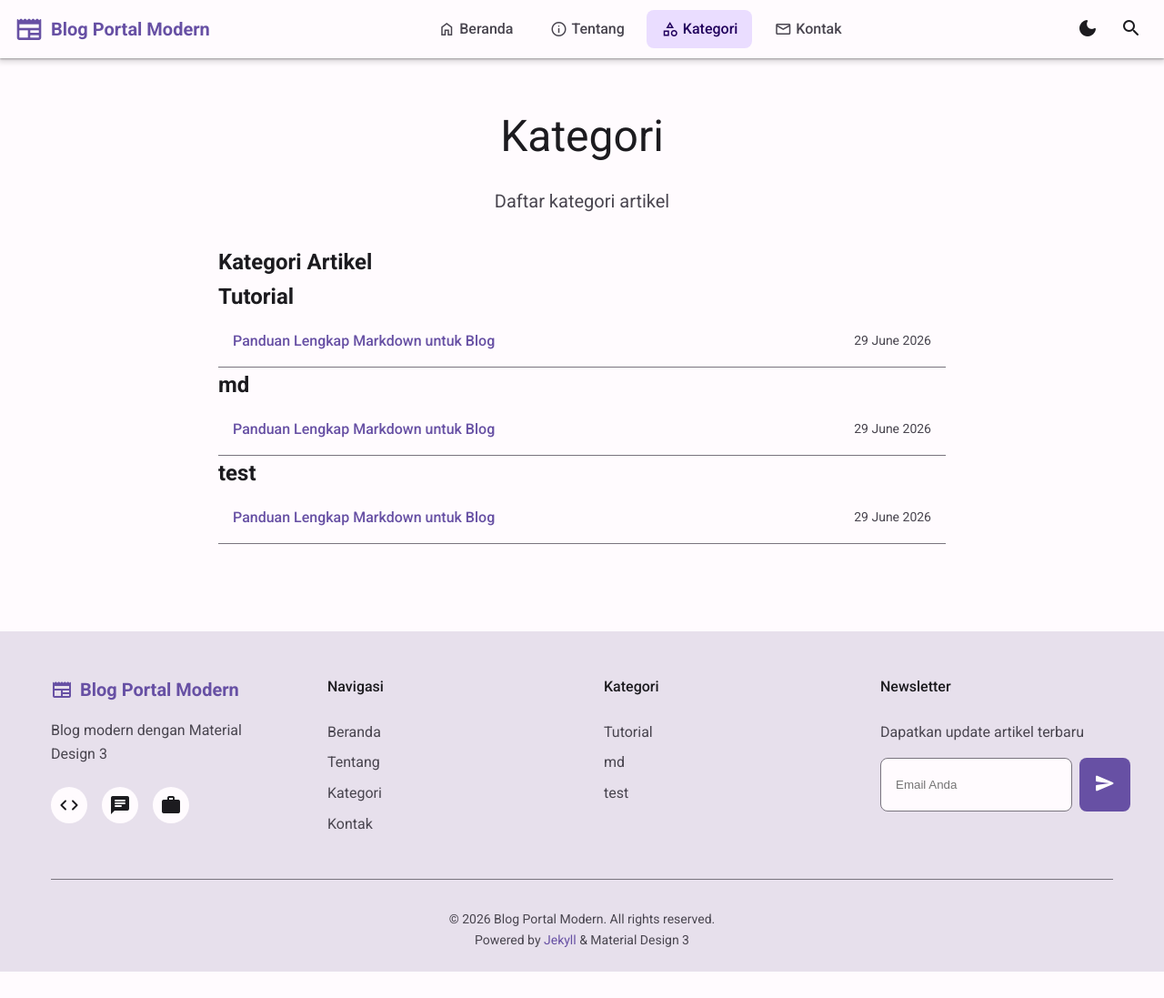
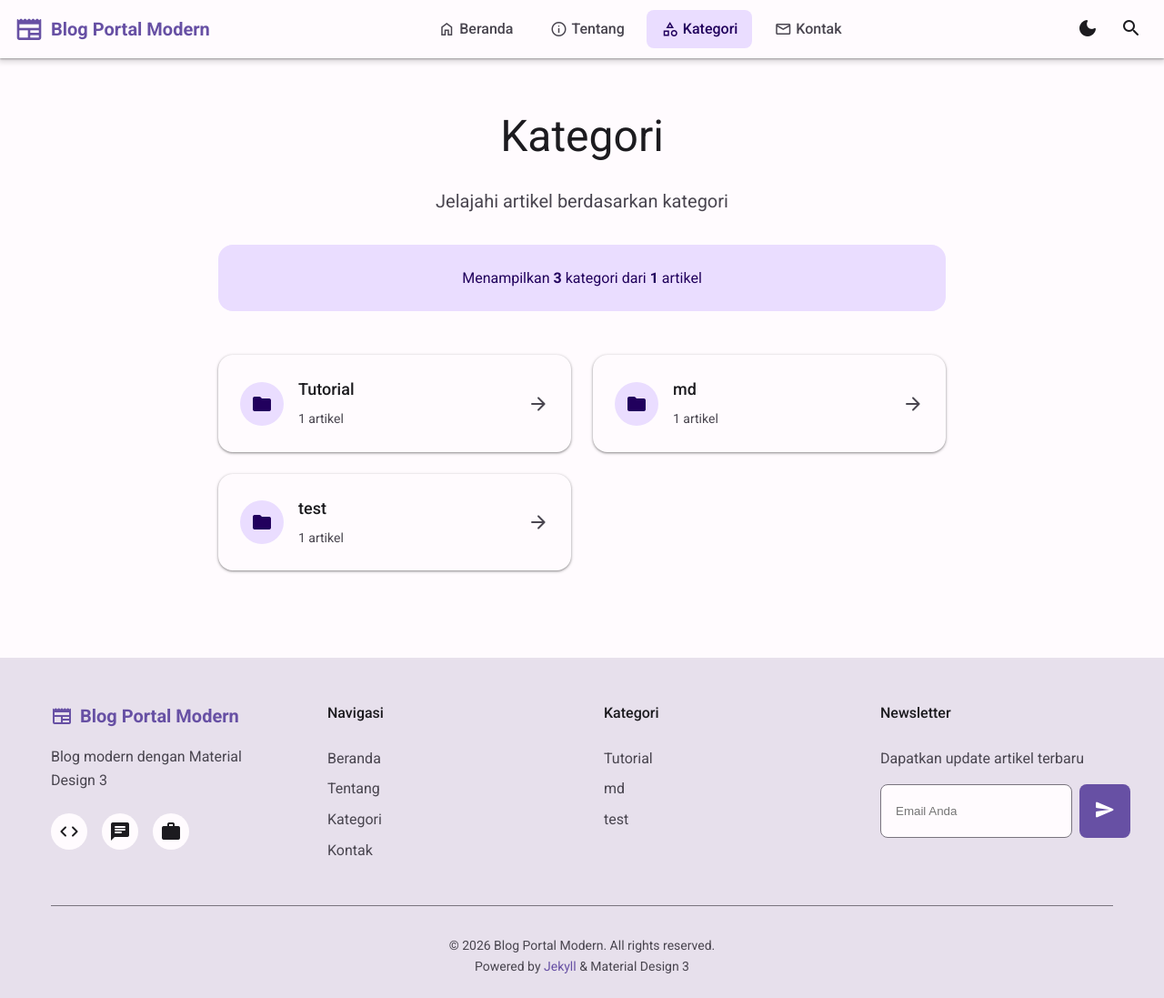
Before and after one commit to awvrverse/awvrverse.github.io, a Jekyll site: the page built from categories.md, in a window 1280 px wide and 1097 px high. Shown: the whole window at 91% size. Built offline with Jekyll 4.4.1, drawn with Linux system fonts in a browser that asks for light colours; some of the changed lines change nothing that is shown.

Commit message:
Update categories.md

```diff
--- a/categories.md
+++ b/categories.md
@@ -1,21 +1,127 @@
 ---
 layout: page
 title: "Kategori"
-description: "Daftar kategori artikel"
+description: "Jelajahi artikel berdasarkan kategori"
 permalink: /categories/
 ---
 
-# Kategori Artikel
+<div class="categories-page">
+    <div class="categories-stats">
+        <p>Menampilkan <strong>{{ site.categories.size }}</strong> kategori dari <strong>{{ site.posts.size }}</strong> artikel</p>
+    </div>
 
-{% for category in site.categories %}
-## {{ category[0] }}
+    <div class="categories-grid">
+        {% assign sorted_categories = site.categories | sort %}
+        {% for category in sorted_categories %}
+            {% assign cat_name = category[0] %}
+            {% assign posts = category[1] %}
 
-<ul class="category-posts">
-    {% for post in category[1] %}
-    <li>
-        <a href="{{ post.url }}">{{ post.title }}</a>
-        <time>{{ post.date | date: "%d %B %Y" }}</time>
-    </li>
-    {% endfor %}
-</ul>
-{% endfor %}
+            <a href="{{ '/category/' | append: cat_name | slugify | append: '/' | relative_url }}"
+               class="category-card"
+               id="{{ cat_name | slugify }}">
+                <div class="category-icon">
+                    <span class="material-icons-round">folder</span>
+                </div>
+                <div class="category-info">
+                    <h3 class="category-name">{{ cat_name }}</h3>
+                    <span class="category-count">{{ posts.size }} artikel</span>
+                </div>
+                <span class="material-icons-round category-arrow">arrow_forward</span>
+            </a>
+        {% endfor %}
+    </div>
+</div>
+
+<style>
+.categories-page {
+    max-width: 1000px;
+    margin: 0 auto;
+}
+
+.categories-stats {
+    text-align: center;
+    padding: var(--spacing-lg);
+    background-color: var(--md-sys-color-primary-container);
+    border-radius: var(--md-sys-shape-corner-large);
+    margin-bottom: var(--spacing-2xl);
+    color: var(--md-sys-color-on-primary-container);
+}
+
+.categories-grid {
+    display: grid;
+    grid-template-columns: repeat(auto-fill, minmax(280px, 1fr));
+    gap: var(--spacing-lg);
+}
+
+.category-card {
+    display: flex;
+    align-items: center;
+    gap: var(--spacing-md);
+    padding: var(--spacing-lg);
+    background-color: var(--md-sys-color-surface);
+    border-radius: var(--md-sys-shape-corner-large);
+    box-shadow: var(--md-sys-elevation-1);
+    transition: var(--transition-fast);
+    text-decoration: none;
+    color: var(--md-sys-color-on-surface);
+}
+
+.category-card:hover {
+    box-shadow: var(--md-sys-elevation-3);
+    transform: translateY(-2px);
+    background-color: var(--md-sys-color-primary-container);
+    color: var(--md-sys-color-on-primary-container);
+}
+
+.category-icon {
+    width: 48px;
+    height: 48px;
+    border-radius: 50%;
+    background-color: var(--md-sys-color-primary-container);
+    display: flex;
+    align-items: center;
+    justify-content: center;
+    color: var(--md-sys-color-on-primary-container);
+    flex-shrink: 0;
+}
+
+.category-card:hover .category-icon {
+    background-color: var(--md-sys-color-primary);
+    color: var(--md-sys-color-on-primary);
+}
+
+.category-info {
+    flex: 1;
+}
+
+.category-name {
+    font-size: 1.125rem;
+    font-weight: 500;
+    margin-bottom: var(--spacing-xs);
+}
+
+.category-count {
+    font-size: 0.875rem;
+    color: var(--md-sys-color-on-surface-variant);
+}
+
+.category-card:hover .category-count {
+    color: var(--md-sys-color-on-primary-container);
+}
+
+.category-arrow {
+    color: var(--md-sys-color-on-surface-variant);
+    transition: var(--transition-fast);
+}
+
+.category-card:hover .category-arrow {
+    transform: translateX(4px);
+    color: var(--md-sys-color-on-primary-container);
+}
+
+@media (max-width: 640px) {
+    .categories-grid {
+        grid-template-columns: 1fr;
+    }
+}
+</style>
```
